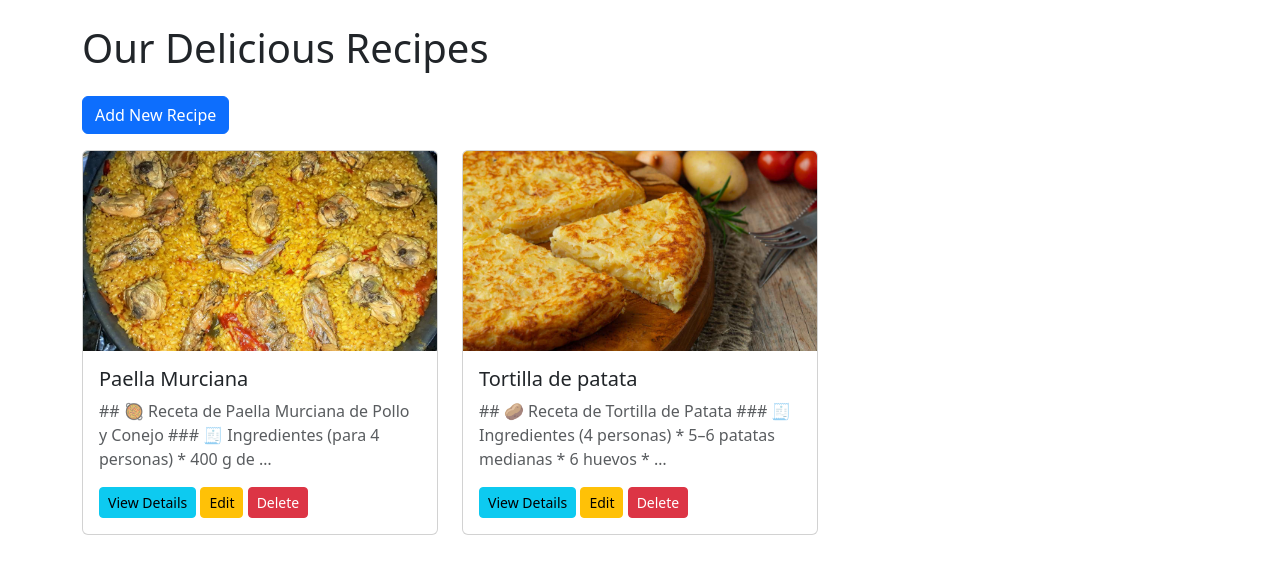
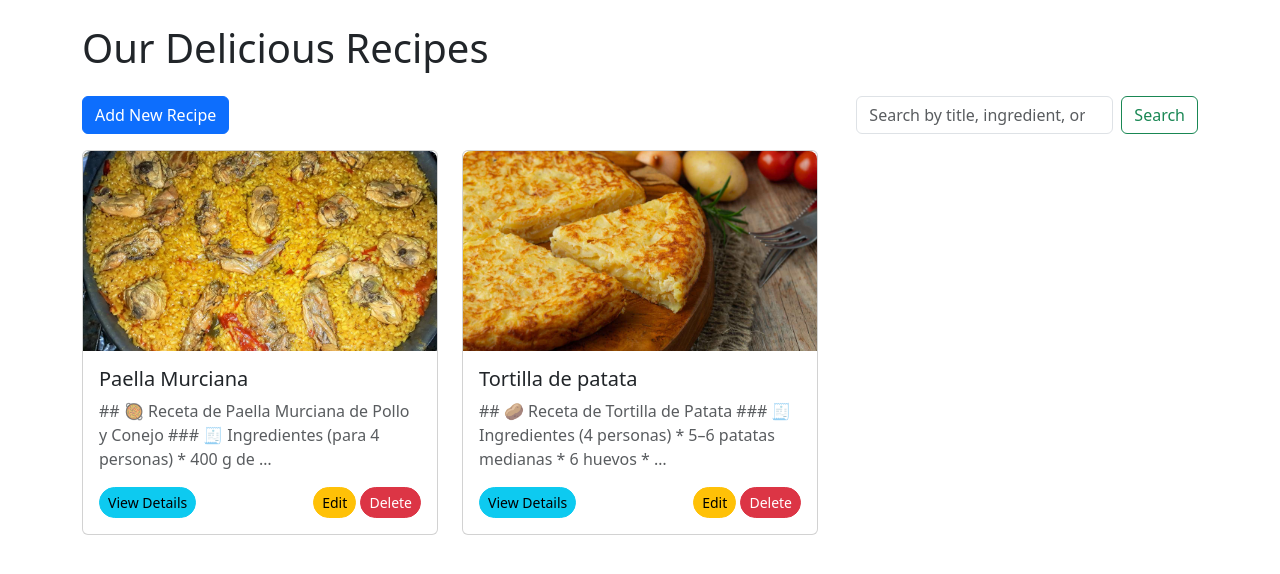
Before and after one commit to jdomdev/vibe-coding-django-project, a Django app: page /recipes/ in a window 1280 px wide. Shown: the part 56-630 px from the top of the page. Run offline with Django 5.2, Linux system fonts and the light colour scheme; data comes from the database, SQL or seed files in the repository.

Commit message:
feat: add recipe filtering and search functionality
- Implemented filtering logic in views
- Updated recipe_list.html to include search form and display results
- Adjusted admin and URLs as needed for filtering support

```diff
--- a/recipe_book/urls.py
+++ b/recipe_book/urls.py
@@ -2,8 +2,13 @@ from django.contrib import admin
 from django.urls import path, include
 from django.conf import settings
 from django.conf.urls.static import static
+from django.shortcuts import redirect
+
+def redirect_to_recipes(request):
+    return redirect('recipes:recipe_list')
 
 urlpatterns = [
+    path('', redirect_to_recipes, name='home'),  # Redirige la ruta raíz a recipes
     path('admin/', admin.site.urls),
     path('recipes/', include('recipes.urls')), # Include your recipes app URLs
 ]
--- a/recipes/templates/recipes/recipe_list.html
+++ b/recipes/templates/recipes/recipe_list.html
@@ -1,4 +1,4 @@
-{% extends 'base.html' %} {# Assuming you'll have a base template for overall layout #}
+{% extends 'base.html' %}
 
 {% block title %}All Recipes{% endblock %}
 
@@ -6,28 +6,38 @@
     <div class="container mt-4">
         <h1 class="mb-4">Our Delicious Recipes</h1>
 
-        <div class="mb-3">
+        <div class="d-flex justify-content-between align-items-center mb-3">
             <a href="{% url 'recipes:recipe_create' %}" class="btn btn-primary">Add New Recipe</a>
+
+            {# Search Form #}
+            <form class="d-flex" method="GET" action="{% url 'recipes:recipe_list' %}">
+                <input class="form-control me-2" type="search" placeholder="Search by title, ingredient, or step" aria-label="Search" name="q" value="{{ search_query }}">
+                <button class="btn btn-outline-success" type="submit">Search</button>
+                {% if search_query %}
+                    <a href="{% url 'recipes:recipe_list' %}" class="btn btn-outline-secondary ms-2">Clear</a>
+                {% endif %}
+            </form>
         </div>
 
-        {% if recipes %} {# 'recipes' is the context_object_name from RecipeListView #}
+        {% if recipes %}
             <div class="row">
                 {% for recipe in recipes %}
                     <div class="col-md-4 mb-4">
                         <div class="card h-100">
                             {% if recipe.image or recipe.image_url %}
-                                <img src="{{ recipe.get_image_display_url }}" class="card-img-top" alt="{{ recipe.title }}" style="height: 200px; object-fit: cover;">
+                                <img src="{{ recipe.get_image_display_url }}" class="card-img-top" alt="{{ recipe.title }}" style="height: 200px; object-fit: cover; border-radius: 0.5rem 0.5rem 0 0;">
                             {% else %}
-                                <img src="https://via.placeholder.com/200x200?text=No+Image" class="card-img-top" alt="No image available" style="height: 200px; object-fit: cover;">
+                                <img src="https://placehold.co/200x200/cccccc/333333?text=No+Image" class="card-img-top" alt="No image available" style="height: 200px; object-fit: cover; border-radius: 0.5rem 0.5rem 0 0;">
                             {% endif %}
                             <div class="card-body d-flex flex-column">
                                 <h5 class="card-title">{{ recipe.title }}</h5>
-                                {# Displaying first few words of ingredients as a "short description" #}
                                 <p class="card-text text-muted">{{ recipe.ingredients|truncatewords:20 }}</p>
-                                <div class="mt-auto"> {# Push buttons to the bottom #}
-                                    <a href="{{ recipe.get_absolute_url }}" class="btn btn-sm btn-info">View Details</a>
-                                    <a href="{% url 'recipes:recipe_update' pk=recipe.pk %}" class="btn btn-sm btn-warning">Edit</a>
-                                    <a href="{% url 'recipes:recipe_delete' pk=recipe.pk %}" class="btn btn-sm btn-danger">Delete</a>
+                                <div class="mt-auto d-flex justify-content-between">
+                                    <a href="{{ recipe.get_absolute_url }}" class="btn btn-sm btn-info rounded-pill">View Details</a>
+                                    <div>
+                                        <a href="{% url 'recipes:recipe_update' pk=recipe.pk %}" class="btn btn-sm btn-warning rounded-pill">Edit</a>
+                                        <a href="{% url 'recipes:recipe_delete' pk=recipe.pk %}" class="btn btn-sm btn-danger rounded-pill">Delete</a>
+                                    </div>
                                 </div>
                             </div>
                         </div>
@@ -38,20 +48,26 @@
             {# Optional: Basic Pagination Links #}
             {% if is_paginated %}
                 <nav aria-label="Page navigation">
-                    <ul class="pagination justify-content-center">
+                    <ul class="pagination justify-content-center mt-4">
                         {% if page_obj.has_previous %}
-                            <li class="page-item"><a class="page-link" href="?page={{ page_obj.previous_page_number }}">Previous</a></li>
+                            <li class="page-item"><a class="page-link" href="?page={{ page_obj.previous_page_number }}{% if search_query %}&q={{ search_query }}{% endif %}">Previous</a></li>
                         {% endif %}
                         <li class="page-item active"><span class="page-link">{{ page_obj.number }} of {{ page_obj.paginator.num_pages }}</span></li>
                         {% if page_obj.has_next %}
-                            <li class="page-item"><a class="page-link" href="?page={{ page_obj.next_page_number }}">Next</a></li>
+                            <li class="page-item"><a class="page-link" href="?page={{ page_obj.next_page_number }}{% if search_query %}&q={{ search_query }}{% endif %}">Next</a></li>
                         {% endif %}
                     </ul>
                 </nav>
             {% endif %}
 
         {% else %}
-            <p class="alert alert-info">No recipes found. Start by adding one!</p>
+            <p class="alert alert-info">
+                {% if search_query %}
+                    No recipes found matching "{{ search_query }}".
+                {% else %}
+                    No recipes found. Start by adding one!
+                {% endif %}
+            </p>
         {% endif %}
     </div>
 {% endblock %}
--- a/recipes/views.py
+++ b/recipes/views.py
@@ -1,14 +1,47 @@
 # recipes/views.py
 from django.views.generic import ListView, DetailView, CreateView, UpdateView, DeleteView
-from django.urls import reverse_lazy # Used for success_url with CBVs
+from django.urls import reverse_lazy
+from django.db.models import Q # Import Q object for complex lookups
+
 from .models import Recipe
-from .forms import RecipeForm # Import our newly created form
+from .forms import RecipeForm
 
 class RecipeListView(ListView):
+    """
+    Displays a list of all recipes, with optional search functionality.
+    """
     model = Recipe
     template_name = 'recipes/recipe_list.html'
     context_object_name = 'recipes'
-    # paginate_by = 10
+    paginate_by = 9 # Example pagination: 9 recipes per page
+
+    def get_queryset(self):
+        """
+        Returns the queryset of recipes, optionally filtered by a search query.
+        """
+        queryset = super().get_queryset() # Get the default ordered queryset
+        query = self.request.GET.get('q') # Get the search query from the URL parameter 'q'
+
+        if query:
+            # Use Q objects for OR conditions across multiple fields
+            # icontains makes the search case-insensitive
+            queryset = queryset.filter(
+                Q(title__icontains=query) |
+                Q(ingredients__icontains=query) |
+                Q(steps__icontains=query)
+            ).distinct() # Use .distinct() to avoid duplicate results if a recipe matches multiple Q conditions
+
+        return queryset
+
+    def get_context_data(self, **kwargs):
+        """
+        Adds the search query back to the context so the search bar can retain its value.
+        """
+        context = super().get_context_data(**kwargs)
+        context['search_query'] = self.request.GET.get('q', '') # Pass the search query back to the template
+        return context
+
+# ... (RecipeDetailView, RecipeCreateView, RecipeUpdateView, RecipeDeleteView remain unchanged)
 
 class RecipeDetailView(DetailView):
     model = Recipe
```
Also changed, not shown: recipes/admin.py (+41 -3 lines).
